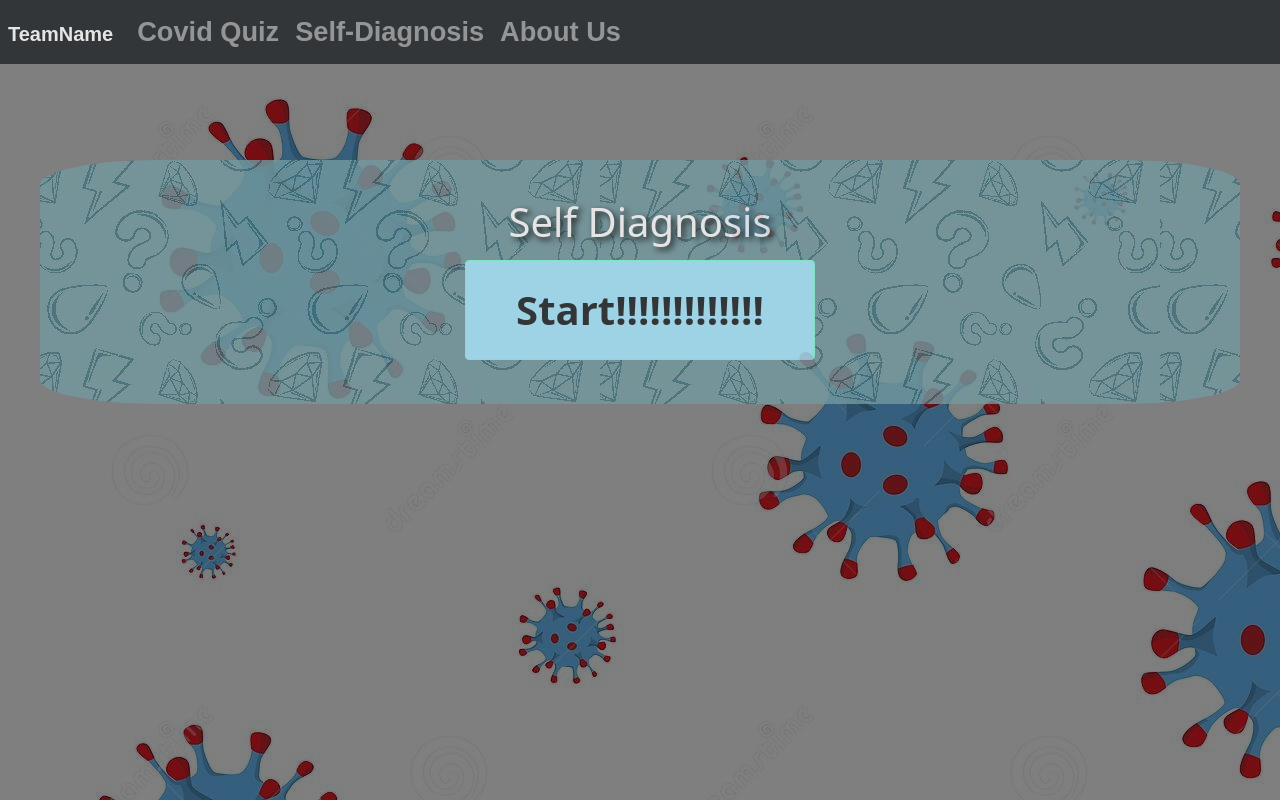
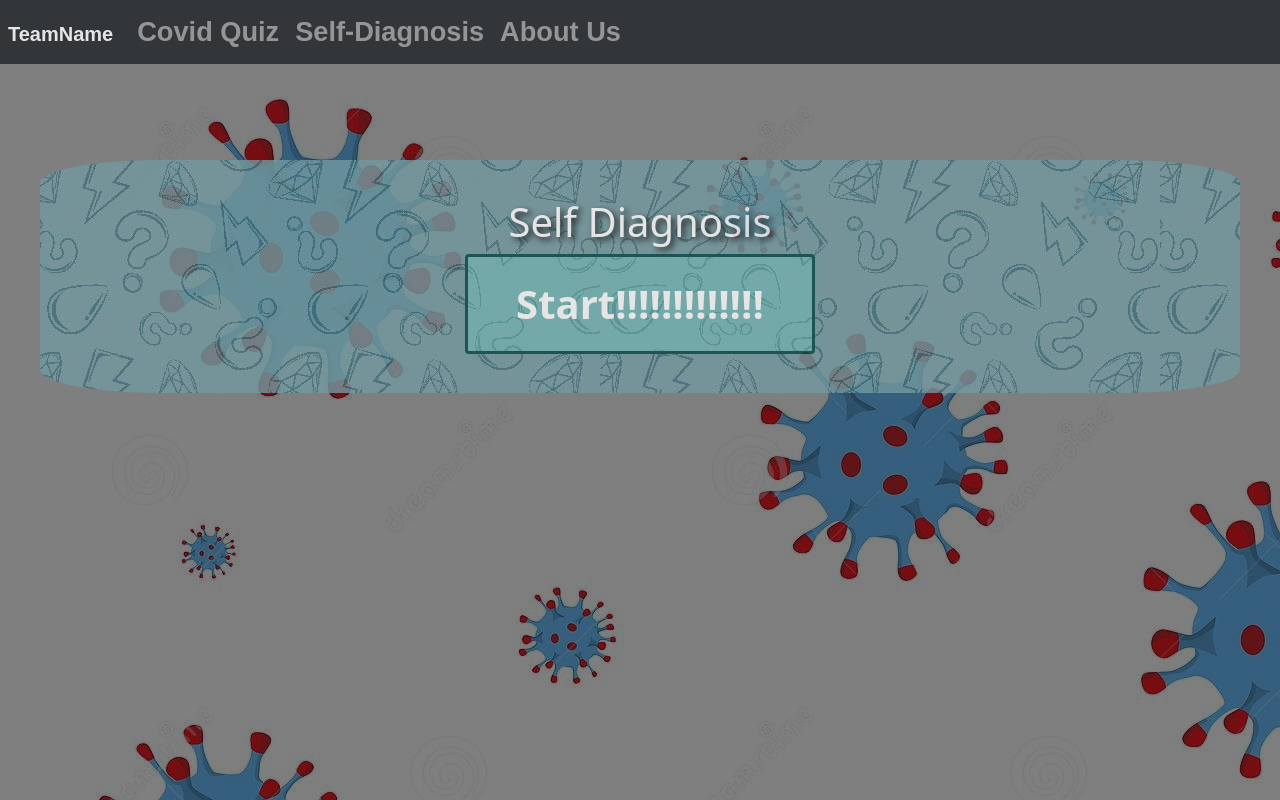
Before and after one commit to kayn0111034/htv-2021, a React (Create React App) app: page /selfdiagnosis in a window 1280 px wide. Built offline with nearby package versions, Linux system fonts and the light colour scheme.

Commit message:
button colours

```diff
--- a/src/components/AboutUs.jsx
+++ b/src/components/AboutUs.jsx
@@ -19,7 +19,7 @@
             </div>
            <div>
                <h2>Christine Zhao</h2>
-               <div>Hi, I'm Christine! I am a first year at UTSC</div>
+               <div>Hi, I'm Christine! I am a first year at UTSC in the Coop Computer Science program.</div>
                </div>
            <div>
                <h2>Wesley Chui</h2>
--- a/src/index.css
+++ b/src/index.css
@@ -99,6 +99,7 @@
   margin: 0.5%;
   font-weight:bold;
   transition: font-size ease-in-out 0.5s;
+  background-color: rgba(249, 255, 253, 0.514);
 }
 
 div .quiz-option:hover{
@@ -131,20 +132,24 @@
 
 }
 
-div .start-button{
+
+.start-button .btn{
   display: flex;
   align-items: center;
   justify-content: center;
   margin: auto;
-}
-
-.start-button .btn{
   width: 350px !important;
   height: 100px;
   font-size: 2.5em;
-  background-color: rgb(167, 233, 255);
+  border:3px solid rgb(6, 75, 75);
+  background-color: rgba(110, 224, 209, 0.377);
+  color:rgb(255, 255, 255);
 }
 
+.start-button .btn:active{
+  background-color: rgba(199, 255, 248, 0.377);
+
+}
 .interactive-pane-header{
   margin:auto;
   width: 100%;
```
